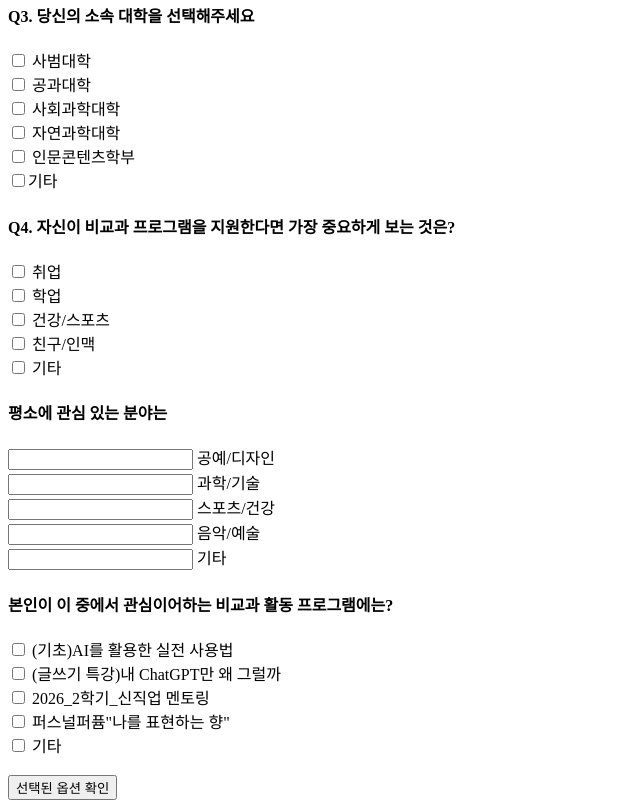
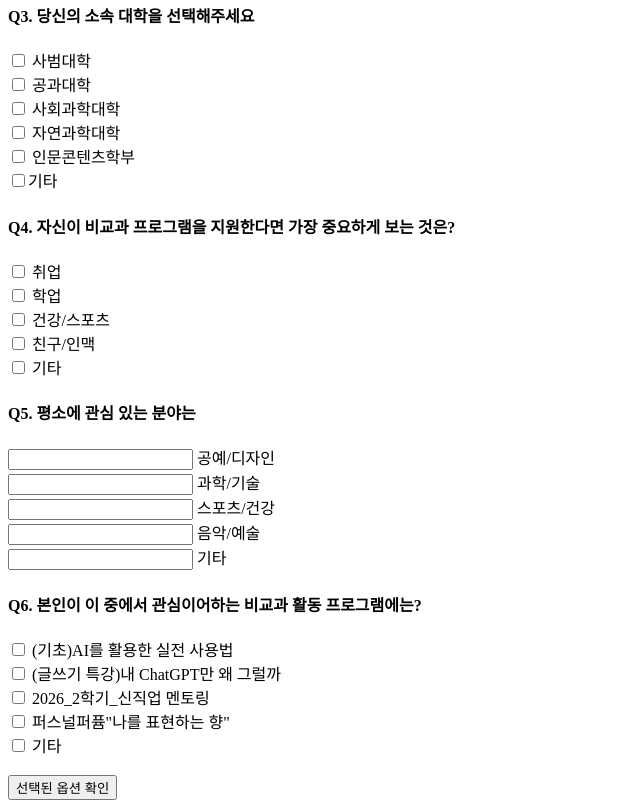
Before and after one commit to hbdenis02-hash/knn-recommender, a plain HTML site: page index.html in a window 1280 px wide. Shown: the part 362-1170 px from the top of the page, without its empty margins (0-640 px from the left). Drawn offline with Linux system fonts and the light colour scheme.

Commit message:
index.html

```diff
--- a/index.html
+++ b/index.html
@@ -58,7 +58,7 @@
     </div>
 
     <div id="checkbox5">
-      <h4>평소에 관심 있는 분야는 </h4>
+      <h4>Q5. 평소에 관심 있는 분야는 </h4>
       <label><input type="checkbox5" name="option5"> 공예/디자인</label><br>
       <label><input type="checkbox5" name="option5"> 과학/기술</label><br>
       <label><input type="checkbox5" name="option5"> 스포츠/건강</label><br>
@@ -68,7 +68,7 @@
 
 
     <div id="checkbox6">
-      <h4>본인이 이 중에서 관심이어하는 비교과 활동 프로그램에는? </h4>
+      <h4>Q6. 본인이 이 중에서 관심이어하는 비교과 활동 프로그램에는? </h4>
       <label><input type="checkbox" name="answer"> (기초)AI를 활용한 실전 사용법</label><br>
       <label><input type="checkbox" name="anwer"> (글쓰기 특강)내 ChatGPT만 왜 그럴까</label><br>
       <label><input type="checkbox" name="answer"> 2026_2학기_신직업 멘토링 </label><br>
```
